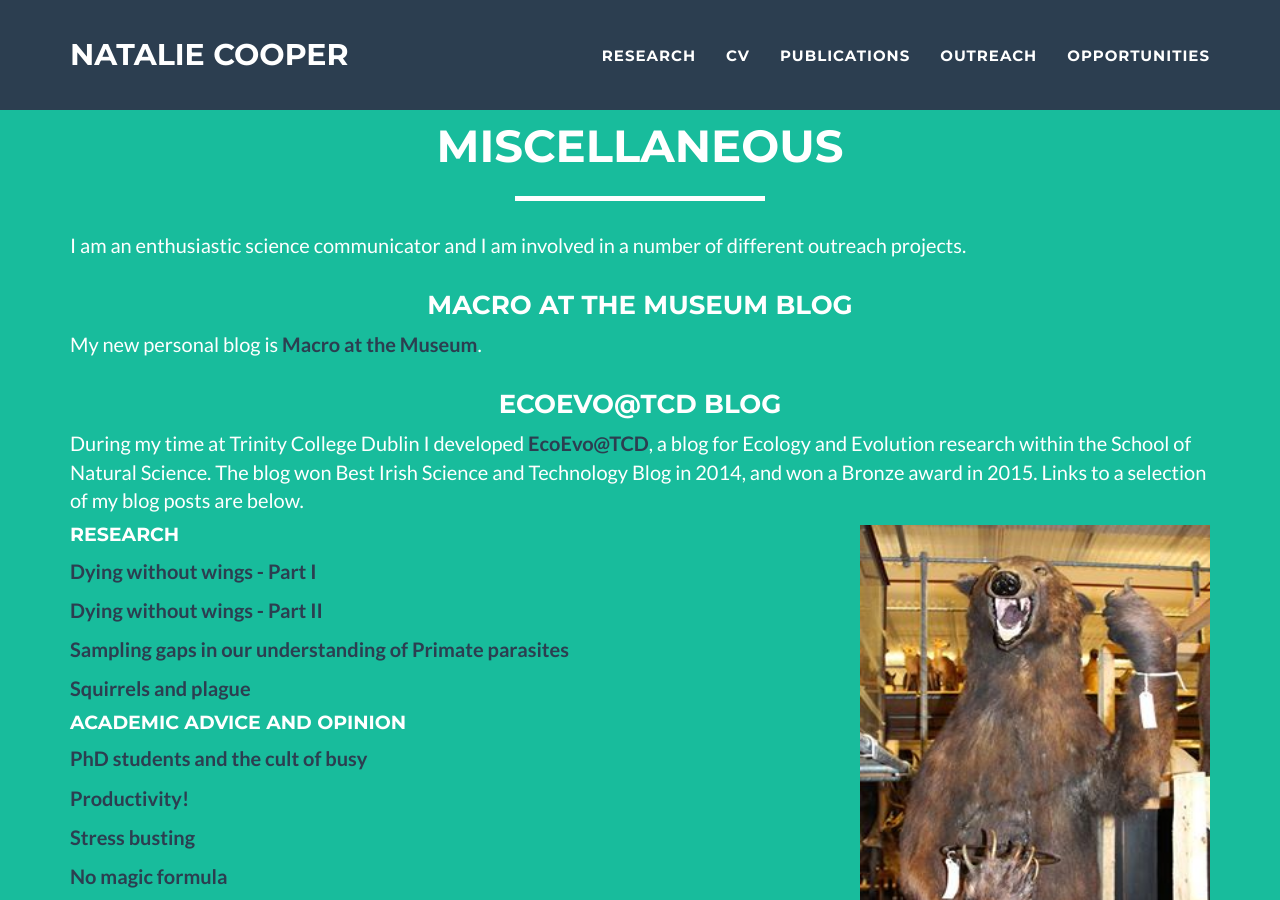
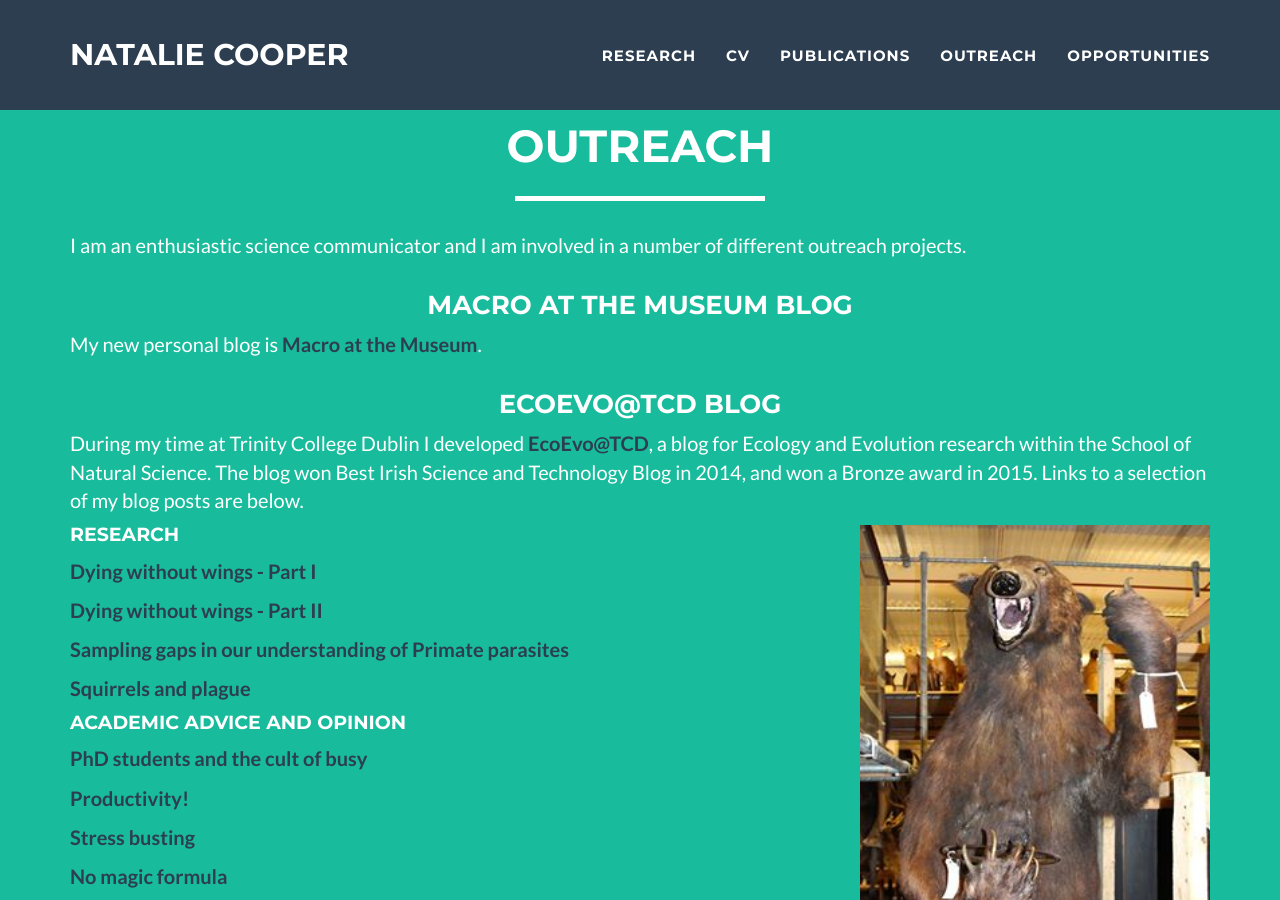
Before and after one commit to nhcooper123/nhcooper123.github.io, a Jekyll site: the page miscellaneous.html, which Jekyll copies as it is, in a window 1280 px wide and 900 px high. Built offline with Jekyll 4.4.1, drawn with Linux system fonts in a browser that asks for light colours.

Commit message:
Change title of Misc to Outreach

```diff
--- a/miscellaneous.html
+++ b/miscellaneous.html
@@ -102,7 +102,7 @@
         <div class="container">
             <div class="row">
                 <div class="col-lg-12 text-center">
-                    <h2>Miscellaneous</h2>
+                    <h2>Outreach</h2>
                     <hr class="star-light">
                 </div>
             </div>
```
